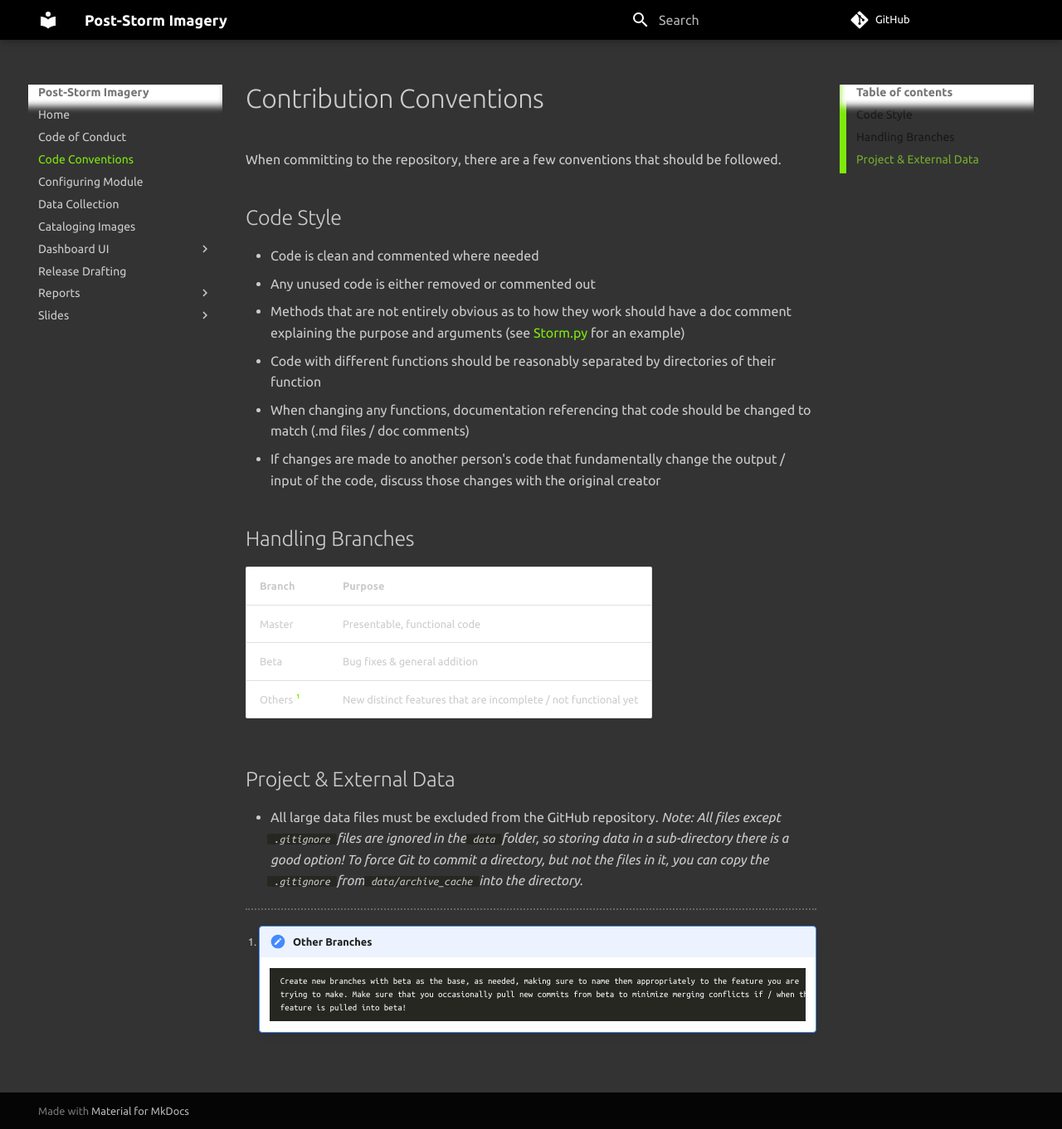
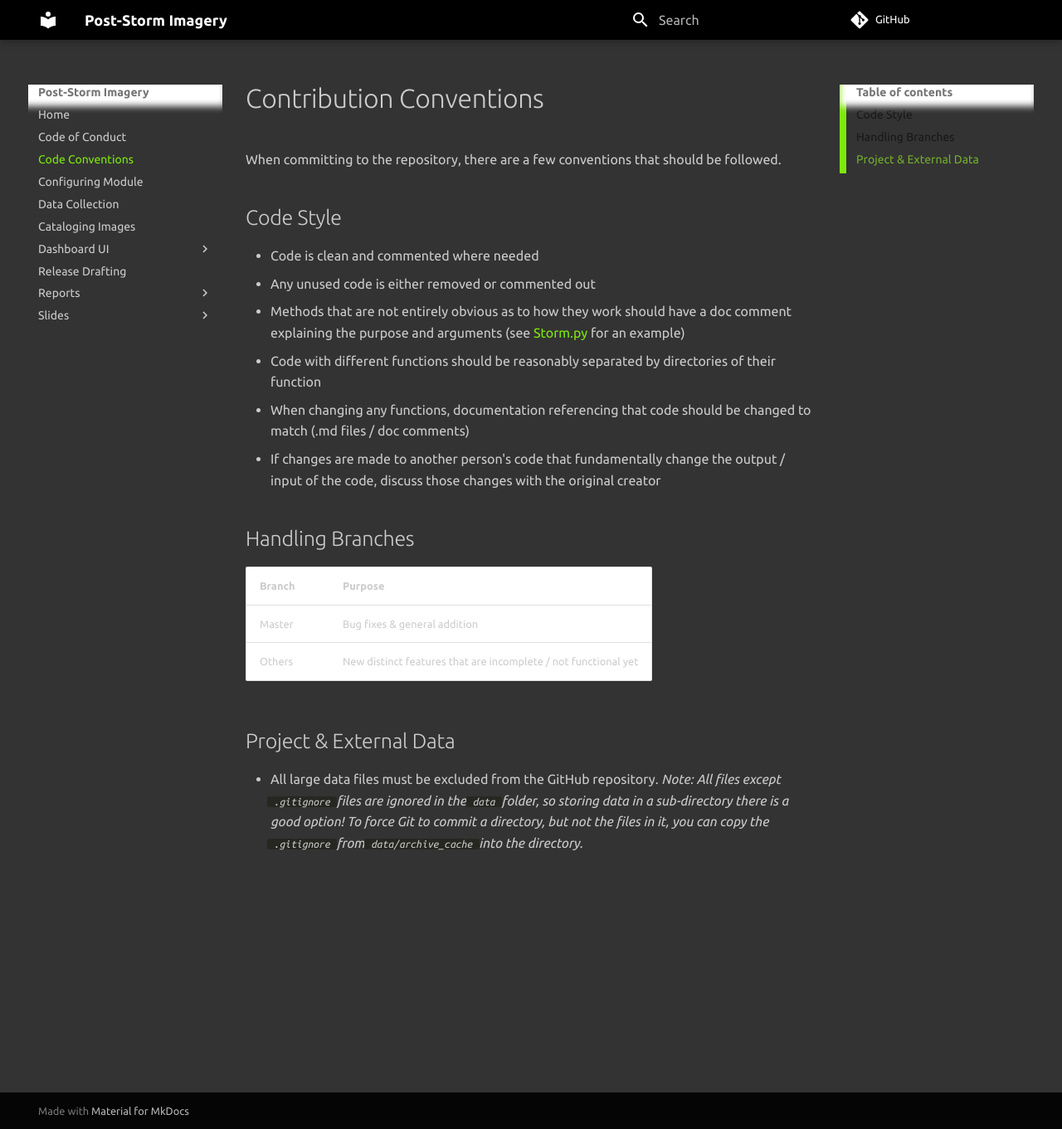
Before and after one commit to UNCG-CSE/Poststorm_Imagery, an MkDocs documentation site: the page built from docs/contributing.md, in a window 1280 px wide and 1361 px high. Shown: the whole window at 83% size. Built offline with MkDocs 1.6.1 and Material for MkDocs 9.7.7, drawn with Linux system fonts in a browser that asks for light colours; comment, search, counter and statistics services are not loaded.

Commit message:
Delete beta, there is only master now

```diff
--- a/.pyup.yml
+++ b/.pyup.yml
@@ -10,7 +10,7 @@
 
 # set the default branch
 # default: empty, the default branch on GitHub
-branch: beta
+branch: master
 
 # update schedule
 # default: empty
--- a/.travis.yml
+++ b/.travis.yml
@@ -54,7 +54,7 @@ matrix:
 #    - npm test
 
 after_failure:
-# POST all failures on the main and beta branch to Discord
+# POST all failures on the main branch to Discord
 - wget https://raw.githubusercontent.com/DiscordHooks/travis-ci-discord-webhook/master/send.sh
 - chmod +x send.sh
 - ./send.sh failure $WEBHOOK_URL
--- a/docs/contributing.md
+++ b/docs/contributing.md
@@ -16,11 +16,10 @@ changes with the original creator
 
 ## Handling Branches
 
-| Branch       | Purpose                                                           |
-| ------------ | ----------------------------------------------------------------- |
-| Master       | Presentable, functional code                                      |
-| Beta         | Bug fixes & general addition                                      |
-| Others [^1]  | New distinct features that are incomplete / not functional yet    |
+| Branch | Purpose                                                           |
+| ------ | ----------------------------------------------------------------- |
+| Master | Bug fixes & general addition                                      |
+| Others | New distinct features that are incomplete / not functional yet    |
 
 ## Project & External Data
 
@@ -28,8 +27,3 @@ changes with the original creator
   *Note: All files except `.gitignore` files are ignored in the `data` folder, so storing data in a sub-directory
   there is a good option! To force Git to commit a directory, but not the files in it, you can copy
   the `.gitignore` from `data/archive_cache` into the directory.*
-
-[^1]:   !!! note "Other Branches"
-            Create new branches with beta as the base, as needed, making sure to name them appropriately to the feature you are
-            trying to make. Make sure that you occasionally pull new commits from beta to minimize merging conflicts if / when the
-            feature is pulled into beta!
--- a/mkdocs.yml
+++ b/mkdocs.yml
@@ -4,7 +4,7 @@ site_author: 'P-Sick Team'
 site_url: 'https://post-storm-imagery.readthedocs.io/en/latest/'
 
 repo_url: 'https://github.com/UNCG-CSE/Poststorm_Imagery/'
-edit_uri: 'edit/beta/docs/'
+edit_uri: 'edit/master/docs/'
 
 nav:
     - Home: index.md
```
Also changed, not shown: README.md (+0 -13 lines), docs/release_drafting.md (+1 -2 lines), docs/reports/progress_report_31-10-2019.md (+2 -2 lines).
